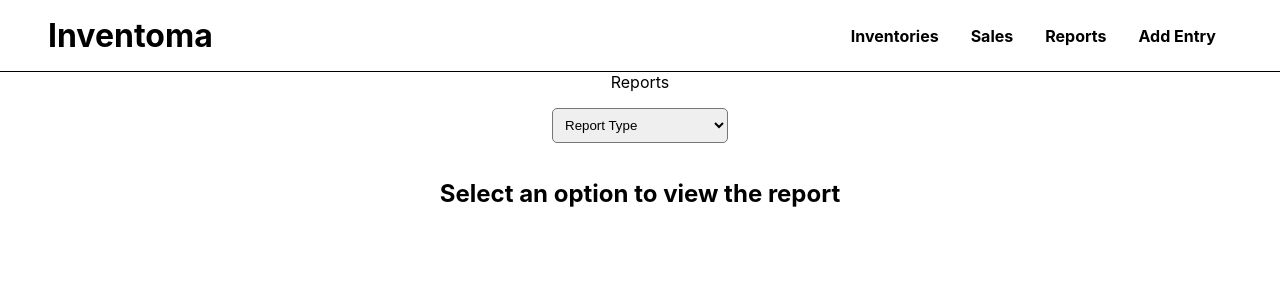
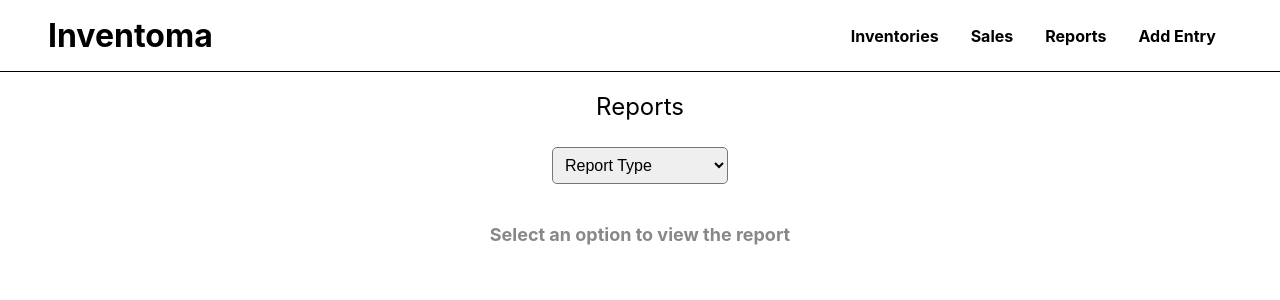
Before and after one commit to Jagadeesh-Jetti/Inventoma, a React (Create React App) app: page /reports in a window 1280 px wide. Shown: the top 300 px of the page. Built offline with nearby package versions, Linux system fonts and the light colour scheme.

Commit message:
style: added styling to reports

```diff
--- a/src/pages/Reports/reports.css
+++ b/src/pages/Reports/reports.css
@@ -0,0 +1,47 @@
+.reports-main {
+    padding: 20px;
+    padding-left: 4rem;
+    padding-right: 4rem;
+  }
+
+  .report-name {
+    font-size: 24px;
+    margin-bottom: 10px;
+  }
+
+  .select {
+    margin-bottom: 20px;
+    padding: 8px;
+    font-size: 16px;
+  }
+
+  .table-div {
+    margin-top: 20px;
+  }
+
+  .loading-text {
+    font-size: 18px;
+    color: #555;
+  }
+
+  .placeholder-text {
+    font-size: 18px;
+    color: #888;
+  }
+
+  .table {
+    width: 100%;
+    border-collapse: collapse;
+    margin-top: 10px;
+  }
+
+  th,
+  td {
+    border: 1px solid #ddd;
+    padding: 10px;
+    text-align: left;
+  }
+
+  th {
+    background-color: #f2f2f2;
+  }
```
